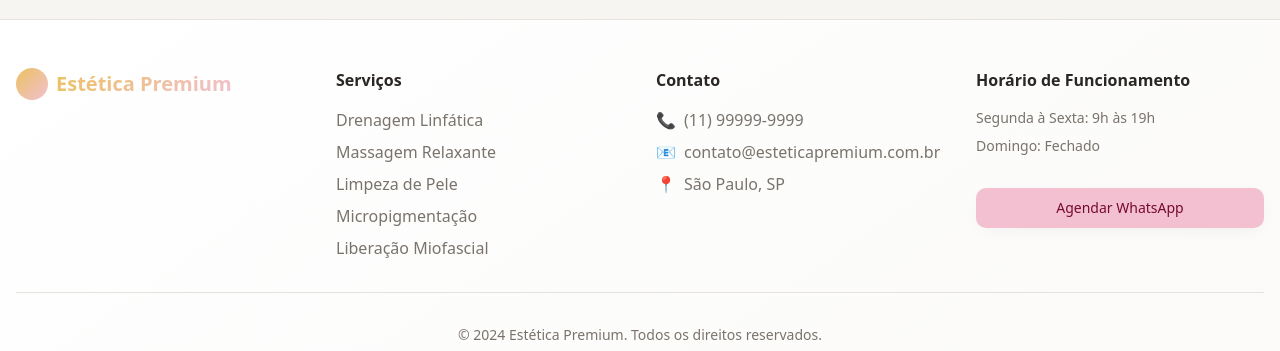
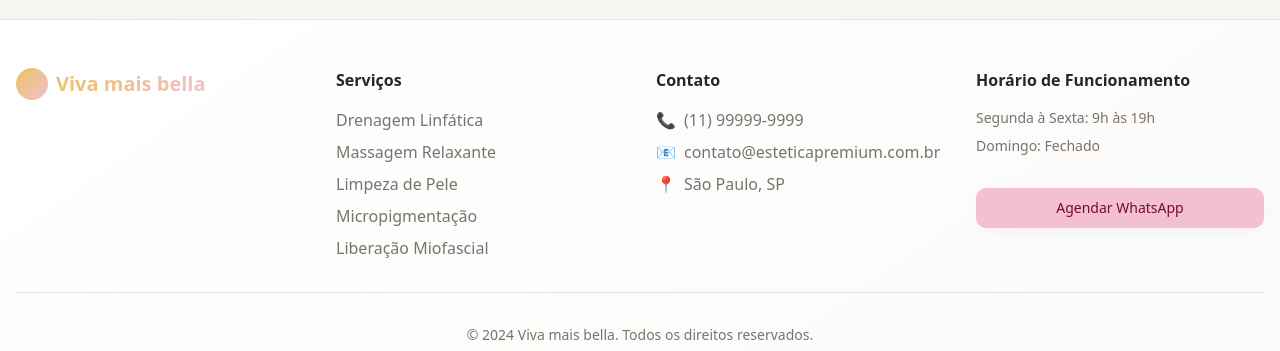
Before and after one commit to leofrancasilva12/beauty-sync-connect, a React (Vite) app: page / in a window 1280 px wide. Shown: the part 2446-2797 px from the top of the page. Built offline with nearby package versions, Linux system fonts and the light colour scheme.

Commit message:
Update brand name from Estética Premium to Viva mais bella
Co-authored-by: leofrancasilva12 <leofrancasilva12@gmail.com>

```diff
--- a/index.html
+++ b/index.html
@@ -4,11 +4,11 @@
     <meta charset="UTF-8" />
     <meta name="viewport" content="width=device-width, initial-scale=1.0" />
     <title>Viva MaisBella- Sua Beleza Natural</title>
-    <meta name="description" content="Clínica de Estética Premium - Tratamentos personalizados com drenagem linfática, massagem relaxante, limpeza de pele e micropigmentação em São Paulo" />
-    <meta name="author" content="Estética Premium" />
+    <meta name="description" content="Clínica de Viva mais bella - Tratamentos personalizados com drenagem linfática, massagem relaxante, limpeza de pele e micropigmentação em São Paulo" />
+    <meta name="author" content="Viva mais bella" />
     <meta name="keywords" content="estética, drenagem linfática, massagem, limpeza de pele, micropigmentação, são paulo, clínica de beleza" />
 
-    <meta property="og:title" content="Estética Premium - Sua Beleza Natural" />
+    <meta property="og:title" content="Viva mais bella - Sua Beleza Natural" />
     <meta property="og:description" content="Tratamentos estéticos personalizados com técnicas avançadas. Agende sua consulta e transforme seu bem-estar." />
     <meta property="og:type" content="website" />
     <meta property="og:image" content="https://lovable.dev/opengraph-image-p98pqg.png" />
--- a/src/components/Footer.tsx
+++ b/src/components/Footer.tsx
@@ -7,7 +7,7 @@ const Footer = () => {
             <div className="flex items-center space-x-2">
               <div className="w-8 h-8 bg-gradient-hero rounded-full"></div>
               <span className="text-xl font-bold bg-gradient-hero bg-clip-text text-transparent">
-                Estética Premium
+                Viva mais bella
               </span>
             </div>
 
@@ -59,7 +59,7 @@ const Footer = () => {
         </div>
 
         <div className="border-t border-border mt-8 pt-8 text-center text-muted-foreground text-sm">
-          <p>&copy; 2024 Estética Premium. Todos os direitos reservados.</p>
+          <p>&copy; 2024 Viva mais bella. Todos os direitos reservados.</p>
         </div>
       </div>
     </footer>;
--- a/src/components/Header.tsx
+++ b/src/components/Header.tsx
@@ -22,7 +22,7 @@ const Header = () => {
           <div className="flex items-center space-x-2">
             <div className="w-8 h-8 bg-gradient-hero rounded-full"></div>
             <span className="text-2xl font-bold bg-gradient-hero bg-clip-text text-transparent">
-              Estética Premium
+              Viva mais bella
             </span>
           </div>
 
```
